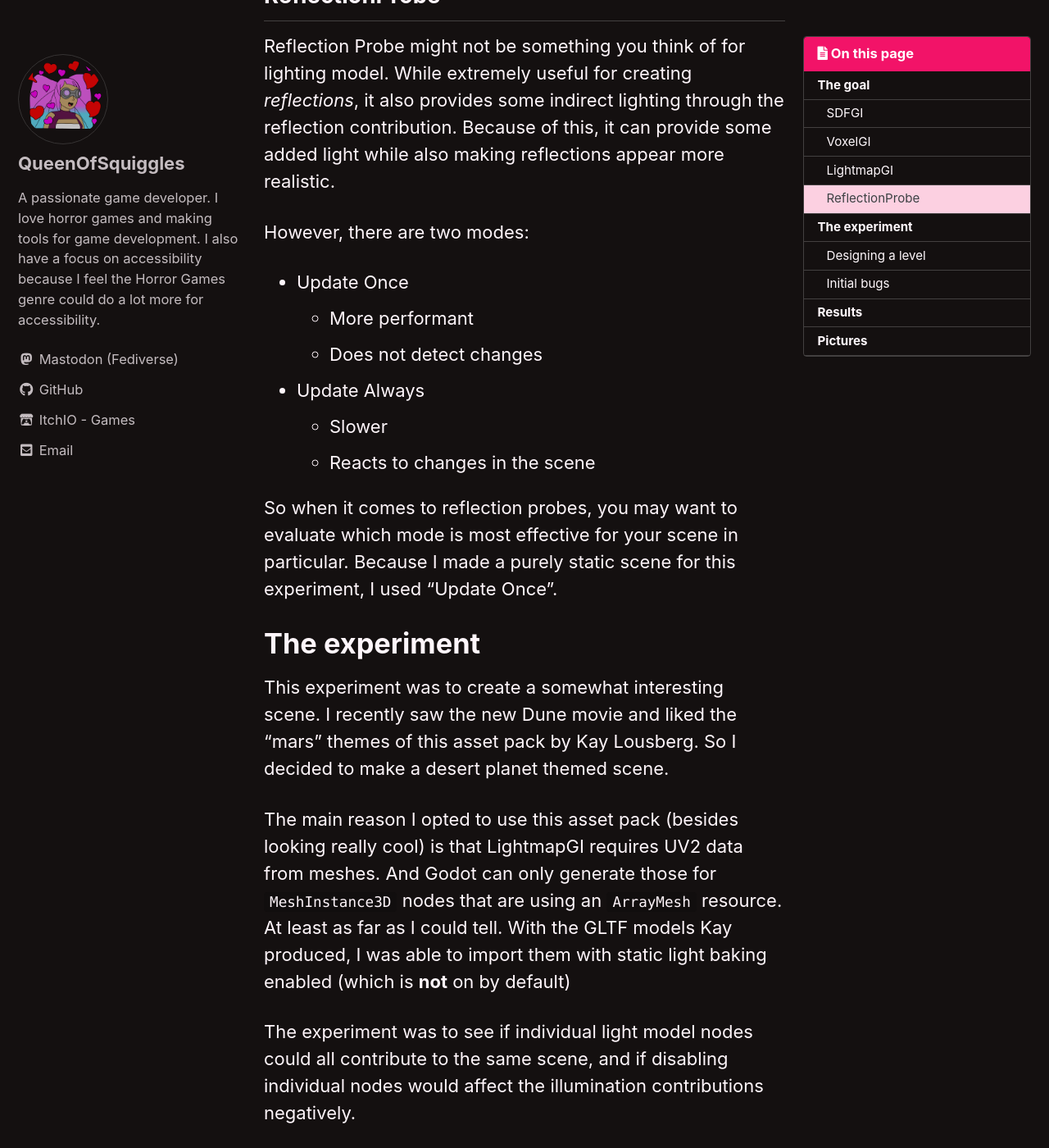
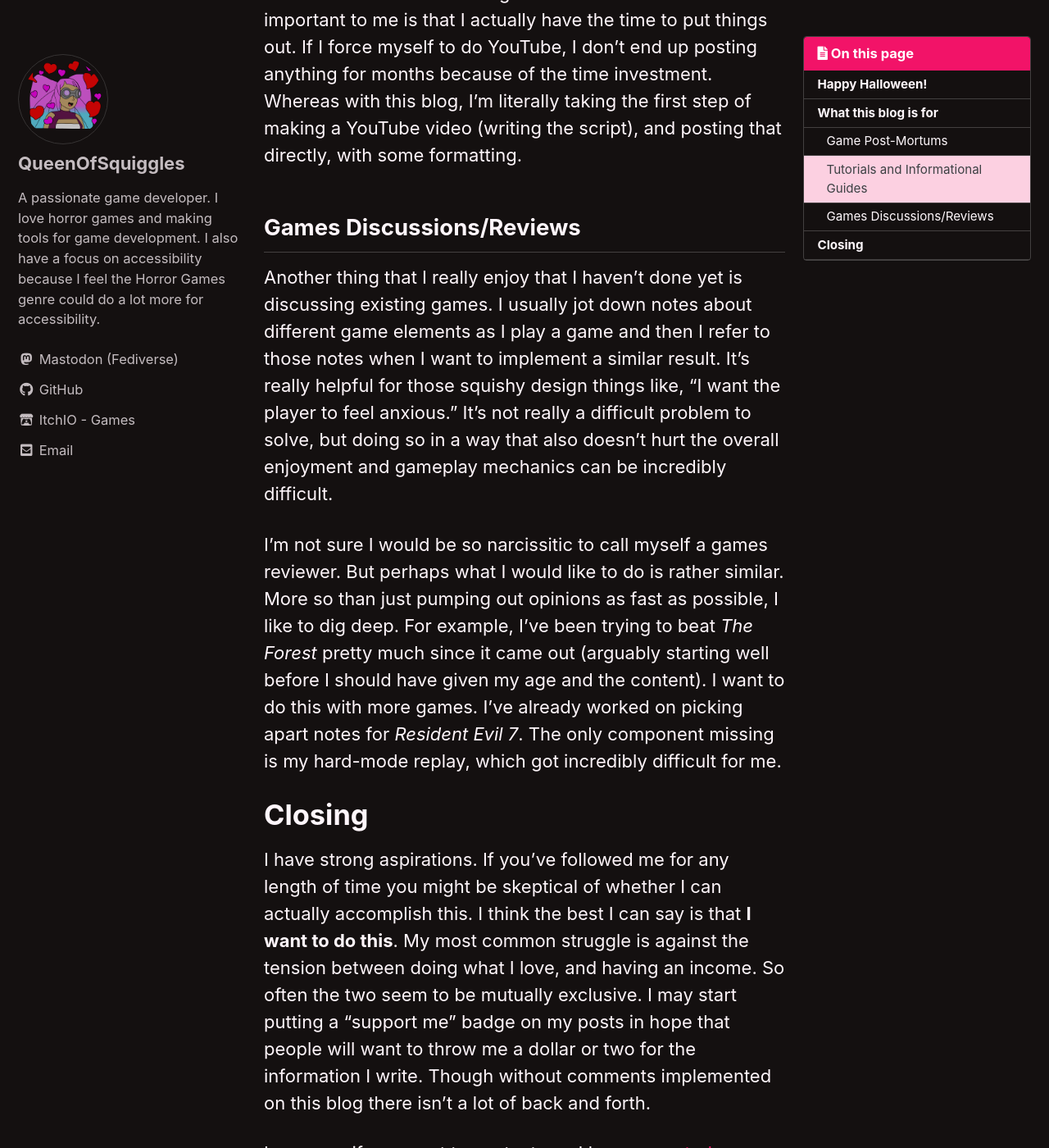
Before and after one commit to QueenOfSquiggles/queenofsquigglesweb, a Jekyll site: the page built from _posts/2023-10-05-godot-lighting-exploration.md, in a window 1280 px wide and 1400 px high, scrolled down 2123 px. Shown: the whole window at 82% size. Built offline with Jekyll 4.4.1, drawn with Linux system fonts in a browser that asks for light colours; cached includes are drawn as plain includes; some of the changed text lies outside the part shown.

Commit message:
Fixed old post & wrote blog update

```diff
--- a/_posts/2023-10-05-godot-lighting-exploration.md
+++ b/_posts/2023-10-05-godot-lighting-exploration.md
@@ -5,22 +5,12 @@ layout: single
 last_modified_at: 2023-10-05
 
 header:
-    overlay_image: /assets/images/squiggles-light-example/image1.png
-    overlay_filter: 0.7
-
-    caption: "Main Example"
-    actions:
-        -   label: "Source Code"
-            url: "https://github.com/QueenOfSquiggles/Godot-Lighting-Capabilities-Test"
-        -   label: "Runnable Build"
-            url: "https://queenofsquiggles.itch.io/squiggles-godot-lighting-demo"
-
+  image: /assets/images/banner.jpg
 
 categories:
-  - Tech
+  - Blog Meta
 tags:
-  - godot
-  - tech discussion
+  - blog meta
 
 gallery:
     -   url: /assets/images/squiggles-light-example/image1.png
@@ -29,75 +19,37 @@ gallery:
     -   url: /assets/images/squiggles-light-example/image2.png
         image_path: /assets/images/squiggles-light-example/image2.png
         alt: ""
-    -   url: /assets/images/squiggles-light-example/image3.png
-        image_path: /assets/images/squiggles-light-example/image3.png
-        alt: ""
     -   url: /assets/images/squiggles-light-example/image4.png
         image_path: /assets/images/squiggles-light-example/image4.png
         alt: ""
 ---
 
-# The goal
+# Happy Halloween!
 
-I recently competed in Ludum Dare 54 (theme "Limited Space"). One of the problems players have mentioned is the poor performance. Mainly this is due to heavy leaning on `VoxelGI` and `SDFGI` which are Godot's premier techniques for rendering realtime global illumination. What I wanted out of this is to explore what is possible with Godot, and what options are available if I want to lean towards supporting end users on lower end hardware.
+Hi there y'all! It's October, a great time to indulge in horror and spooky things. I'm doing something pretty scary myself, and that's trying to use this blog more!
 
-Let's look at the techniques we have available to us!
+# What this blog is for
 
-## SDFGI
+Originally this blog was intended to be a portfolio to help me get a job working in tech, but time and time again I get rejected because "games aren't real experience." So if this blog isn't doing anything helpful for my job prospects, I might as well focus it in more on my interests than anything else!
 
-SDFGI is a light model managed not by a particular node but as a part of the `WorldEnvironment`. The technical details of it go way over my head, but basically it uses the geometry of the scene to approximate(?) the global illumination while making heavy use of Signed Distance Fields
+## Game Post-Mortums
 
-## VoxelGI
+While I'm not a huge fan of the naming, I do like writing up articles talking about the games I've made, why I made them and any challenges I faced while doing so. Additionally I like to talk about any interesting tech problems I had to solve as well. I've definitely lapsed in writing those, so I do have a backlog to work through!
 
-VoxelGI is a semi-realtime model that makes use some some baked data as well as real time calculations. This does limit how fully an environment is able to be lit realistically. However it makes up for that by being quite easy to set up and immediately adds details to the game. The main downside is runtime performance.
+## Tutorials and Informational Guides
 
-## LightmapGI
+If you have already been following my blog, you probably saw my last article, which was definitely in the "Informational Guide" category. I really enjoy sharing information in a way that people can more easily read. Additionally, I want to serve as a way for people to get practice with parts of game development and specifically Godot that they may not have before.
 
-Lightmap Global Illumination uses exclusively pre-baked data. Meaning that while requiring a large file that caches the lighting data, the runtime performance cost is extremely low. (But not zero because nothing is ever easy!)
+I've definitely heard different opinions on shelving my YouTube channel and writing more. But what's most important to me is that I actually have the time to put things out. If I force myself to do YouTube, I don't end up posting anything for months because of the time investment. Whereas with this blog, I'm literally taking the first step of making a YouTube video (writing the script), and posting that directly, with some formatting.
 
-Because the lighting model is baked ahead of time, you can have highly realistic simulated light for a given space. And on top of that, the node automatically places lighting probes based on your settings. Though there is a lightmap probe node if you want to set some specific probe locations.
+## Games Discussions/Reviews
 
-## ReflectionProbe
+Another thing that I really enjoy that I haven't done yet is discussing existing games. I usually jot down notes about different game elements as I play a game and then I refer to those notes when I want to implement a similar result. It's really helpful for those squishy design things like, "I want the player to feel anxious." It's not really a difficult problem to solve, but doing so in a way that also doesn't hurt the overall enjoyment and gameplay mechanics can be incredibly difficult.
 
-Reflection Probe might not be something you think of for lighting model. While extremely useful for creating *reflections*, it also provides some indirect lighting through the reflection contribution. Because of this, it can provide some added light while also making reflections appear more realistic.
+I'm not sure I would be so narcissitic to call myself a games reviewer. But perhaps what I would like to do is rather similar. More so than just pumping out opinions as fast as possible, I like to dig deep. For example, I've been trying to beat *The Forest* pretty much since it came out (arguably starting well before I should have given my age and the content). I want to do this with more games. I've already worked on picking apart notes for *Resident Evil 7*. The only component missing is my hard-mode replay, which got incredibly difficult for me.
 
-However, there are two modes:
-- Update Once
-    - More performant
-    - Does not detect changes
-- Update Always
-    - Slower
-    - Reacts to changes in the scene
+# Closing
 
-So when it comes to reflection probes, you may want to evaluate which mode is most effective for your scene in particular. Because I made a purely static scene for this experiment, I used "Update Once".
+I have strong aspirations. If you've followed me for any length of time you might be skeptical of whether I can actually accomplish this. I think the best I can say is that **I want to do this**. My most common struggle is against the tension between doing what I love, and having an income. So often the two seem to be mutually exclusive. I may start putting a "support me" badge on my posts in hope that people will want to throw me a dollar or two for the information I write. Though without comments implemented on this blog there isn't a lot of back and forth.
 
-# The experiment
-
-This experiment was to create a somewhat interesting scene. I recently saw the new Dune movie and liked the "mars" themes of this asset pack by Kay Lousberg. So I decided to make a desert planet themed scene.
-
-The main reason I opted to use this asset pack (besides looking really cool) is that LightmapGI requires UV2 data from meshes. And Godot can only generate those for `MeshInstance3D` nodes that are using an `ArrayMesh` resource. At least as far as I could tell. With the GLTF models Kay produced, I was able to import them with static light baking enabled (which is **not** on by default)
-
-The experiment was to see if individual light model nodes could all contribute to the same scene, and if disabling individual nodes would affect the illumination contributions negatively.
-
-## Designing a level
-
-With the assets I started to make a little story about a landing zone, some bases set up and trucks moving cargo around. The actual details of it were not super important, the goal was to show off the lighting anyway. But making little stories is one of my joys.
-
-Something I discovered is all of the assets use a single material and texture, and it's their UV coordinates that affect the colour of the mesh. Which is incredibly efficient for space when making a game. However it did not allow me to override individual "materials" of different models. For example I wanted to make the trucks have reflective windshields and more metallic hulls. Instead I opted to duplicate one of the rock meshes and replace the entire material with a slightly rough metallic material. Just to make sure the reflection probes were working as expected.
-
-## Initial bugs
-
-As it would turn out, moving nodes arround, which I did to make the project easier to parse for people hoping to learn from it, actually breaks `LightmapGI` nodes. As it would turn out, `LightmapGI` nodes only search for meshes among their siblings and children (recursively). So if there are components of a specific branch of the scene tree that are inaccessible, the `LightmapGI` will be unable to discover them!
-
-While frustrating at first, this is actually *incredibly* useful! What this means is that you can have individual "segments" of your level with different light maps baked. So you could have a segment that the player will see all the time, and a segment that is only seen in cutscenes and even putting those in the same scene file, you can separate the lightmap baking and even use different settings!
-
-# Results
-
-It appears that layering static and dynamic light model nodes works rather well! There are some artifacts produced when the settings are changed, but it would appear that overall the quality is extremently high!
-
-# Pictures
-
-{% include gallery layout="half" caption="Screenshots (click for larger view)" %}
-
-
-If you want to try out the application for yourself, it's free on my itch. [Download here!](https://queenofsquiggles.itch.io/squiggles-godot-lighting-demo)
+I suppose if you want to contact me, I have a [mastodon account](https://tech.lgbt/@queenofsquiggles) and an [email account](mailto:thequeenofsquiggles@gmail.com).
```
Also changed, not shown: _posts/2023-10-07-blog-update-october-2023.md (added, +35 -0 lines), assets/images/squiggles-light-example/image3.png (deleted).
